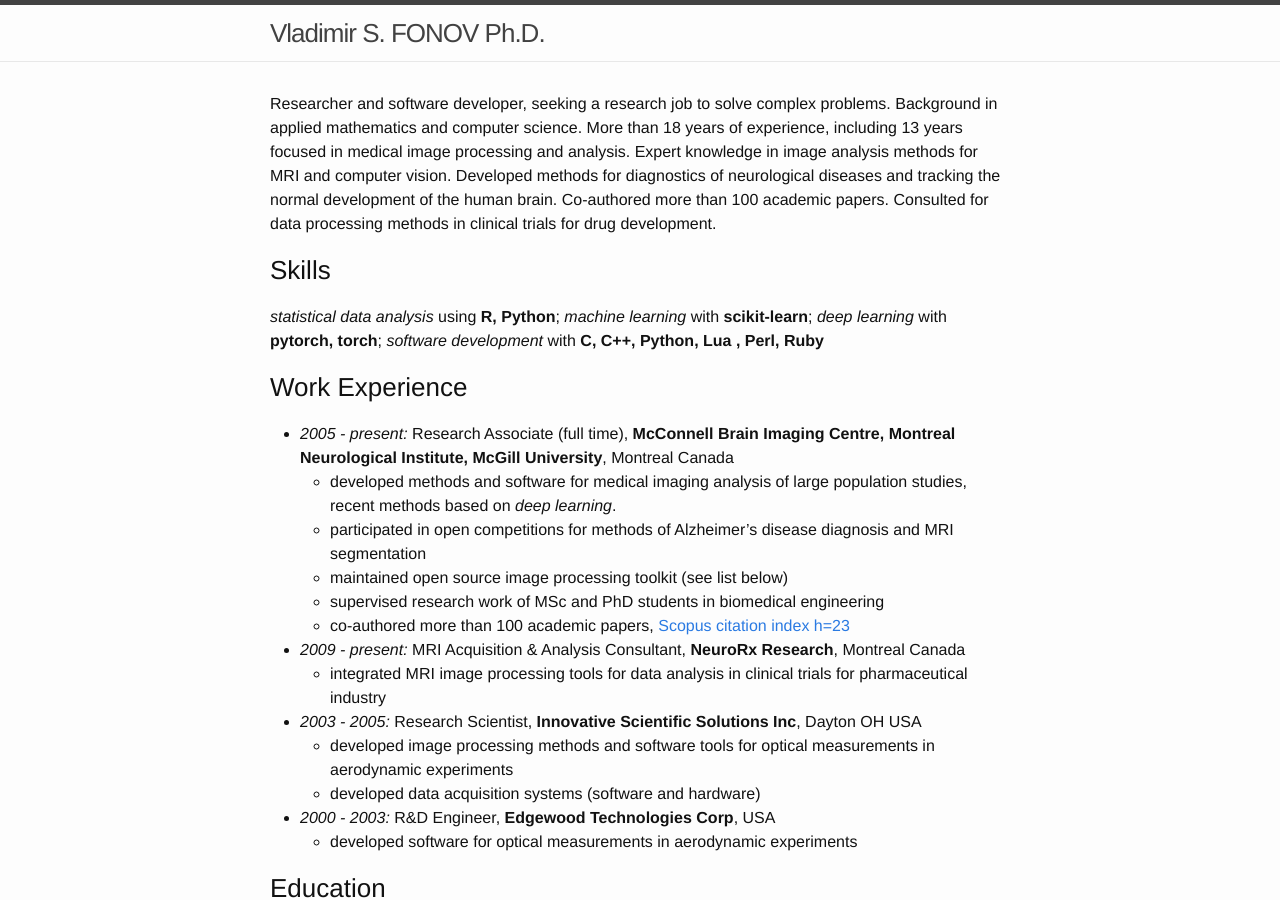
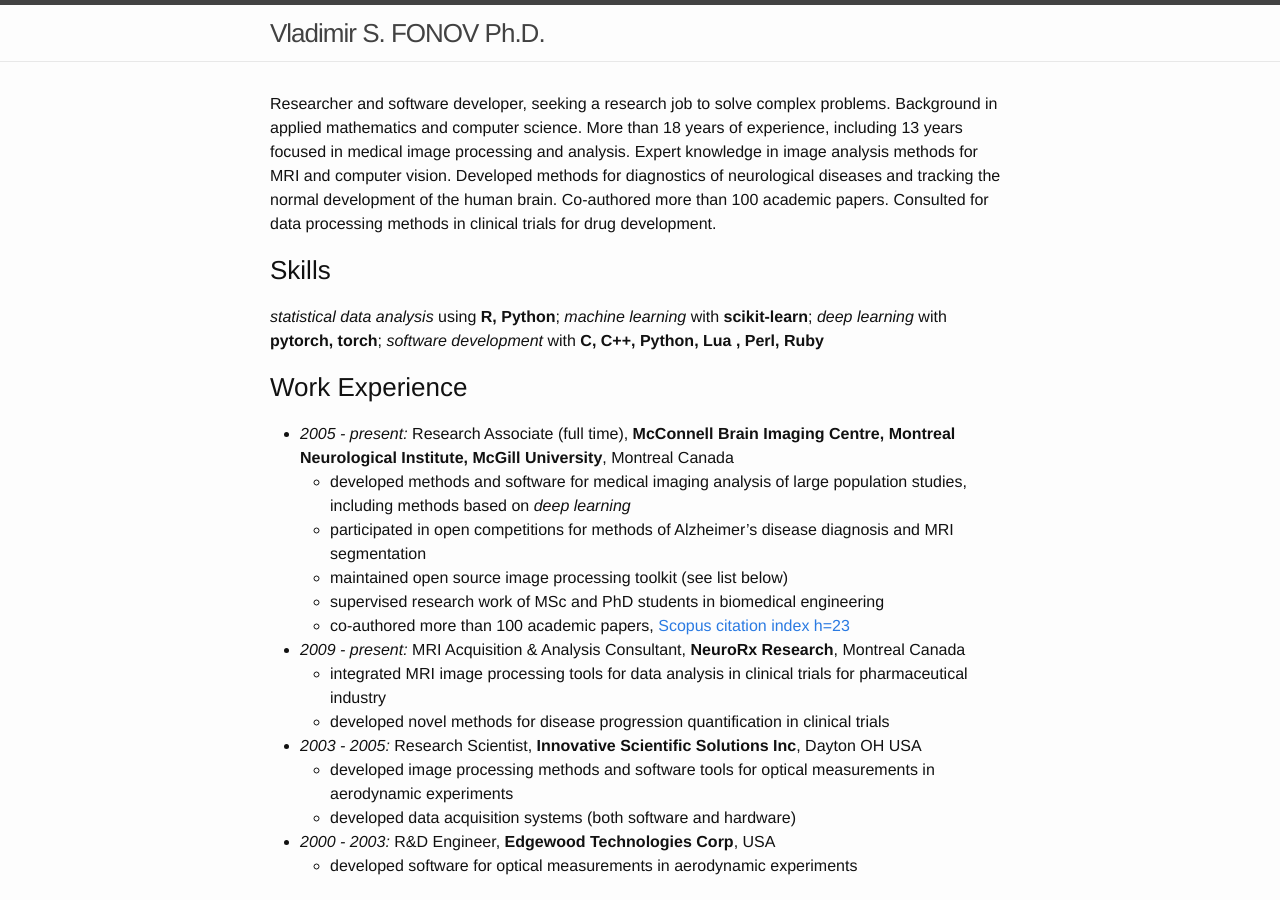
Before and after one commit to vfonov/vfonov.github.io, a Jekyll site: the page built from CV_industry.md, in a window 1280 px wide and 900 px high. Built offline with Jekyll 4.4.1, drawn with Linux system fonts in a browser that asks for light colours.

Commit message:
added more deep learning

```diff
--- a/CV_industry.md
+++ b/CV_industry.md
@@ -11,16 +11,17 @@
 
 ### Work Experience
 * *2005 - present:* Research Associate (full time), **McConnell Brain Imaging Centre, Montreal Neurological Institute, McGill University**, Montreal Canada
-   * developed methods and software for medical imaging analysis of large population studies, recent methods based on *deep learning*.
+   * developed methods and software for medical imaging analysis of large population studies, including methods based on *deep learning*
    * participated in open competitions for methods of Alzheimer's disease diagnosis and MRI segmentation
    * maintained open source image processing toolkit (see list below)
    * supervised research work of MSc and PhD students in biomedical engineering
    * co-authored more than 100 academic papers, [Scopus citation index h=23](https://www.scopus.com/authid/detail.uri?authorId=57188953412)
 * *2009 - present:* MRI Acquisition & Analysis Consultant, **NeuroRx Research**, Montreal Canada
    * integrated MRI image processing tools for data analysis in clinical trials for pharmaceutical industry
+   * developed novel methods for disease progression quantification in clinical trials
 * *2003 - 2005:* Research Scientist, **Innovative Scientific Solutions Inc**, Dayton OH USA
    * developed image processing methods and software tools for optical measurements in aerodynamic experiments
-   * developed data acquisition systems (software and hardware)
+   * developed data acquisition systems (both software and hardware)
 * *2000 - 2003:* R&D Engineer, **Edgewood Technologies Corp**, USA
     * developed software for optical measurements in aerodynamic experiments
 
```
